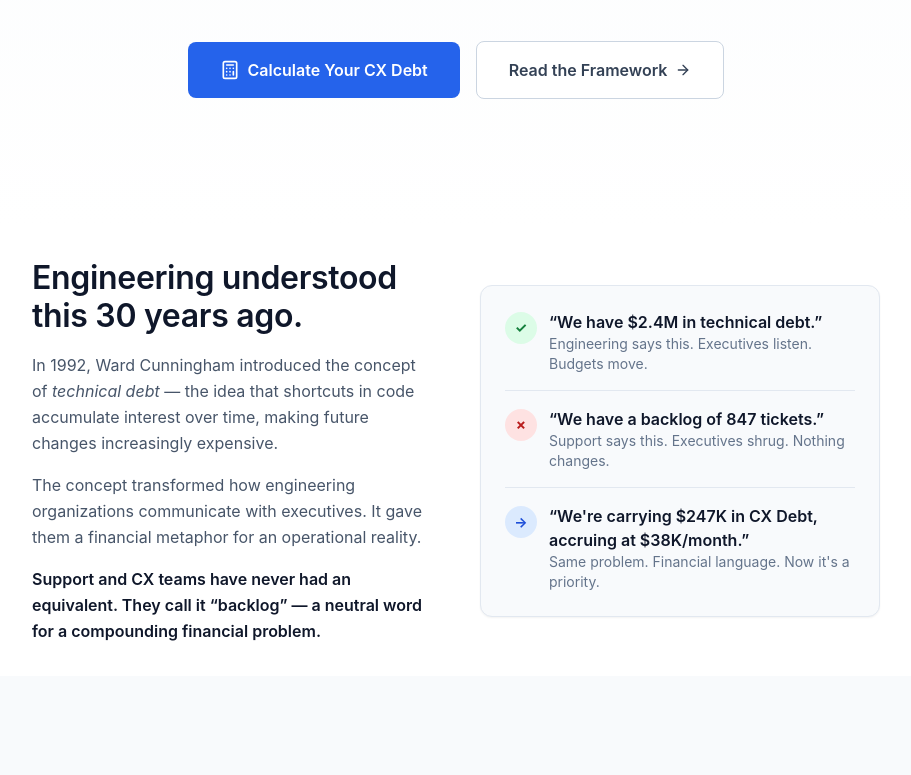
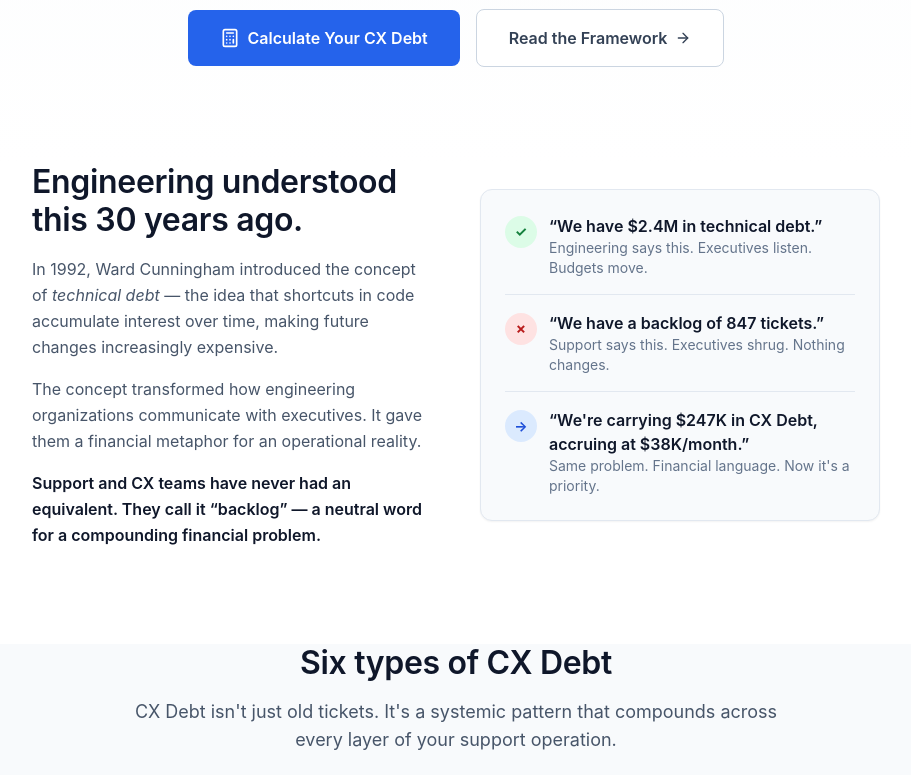
Before and after one commit to wesleyshiCX/cxdebt, a Next.js app: page / in a window 1280 px wide. Shown: the part 580-1355 px from the top of the page, without its empty margins (184-1095 px from the left). Built offline with nearby package versions, Linux system fonts and the light colour scheme.

Commit message:
fix section padding in globals

```diff
--- a/src/app/globals.css
+++ b/src/app/globals.css
@@ -21,7 +21,7 @@
 
 @layer components {
   .container-narrow {
-    @apply max-w-4xl mx-auto px-6 py-8;
+    @apply max-w-4xl mx-auto px-6;
   }
 
   .container-wide {
@@ -31,9 +31,10 @@
   .section-padding {
     @apply py-16 md:py-24;
   }
-/* Only apply negative margin to a section that follows another section-padding */
-  .section-padding:not(:first-child) {
-    @apply -mt-16 md:-mt-24;
+
+  /* Collapse top padding when a section follows another section */
+  .section-padding + .section-padding {
+    @apply pt-0;
   }
 
   .card {
```
